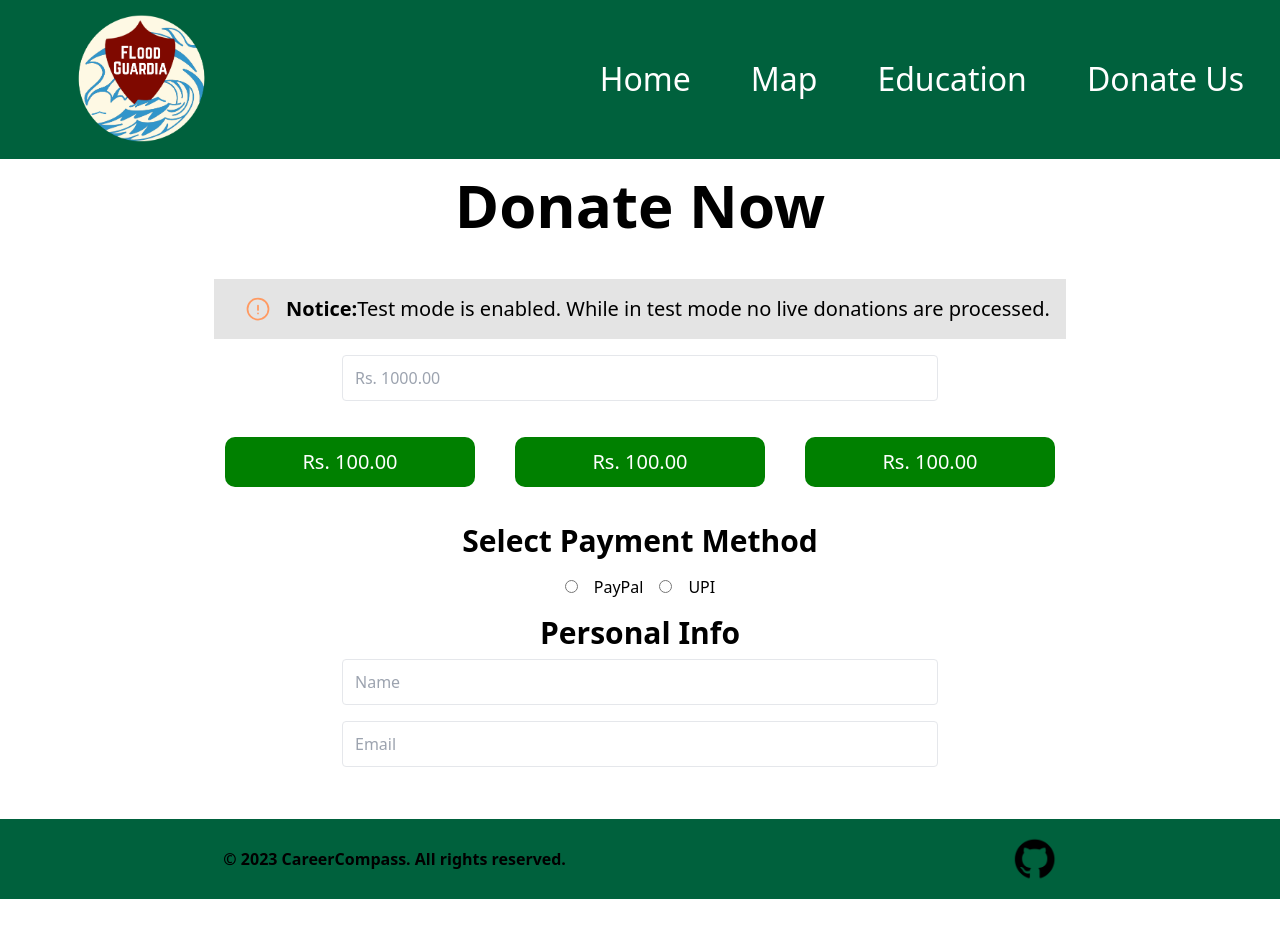
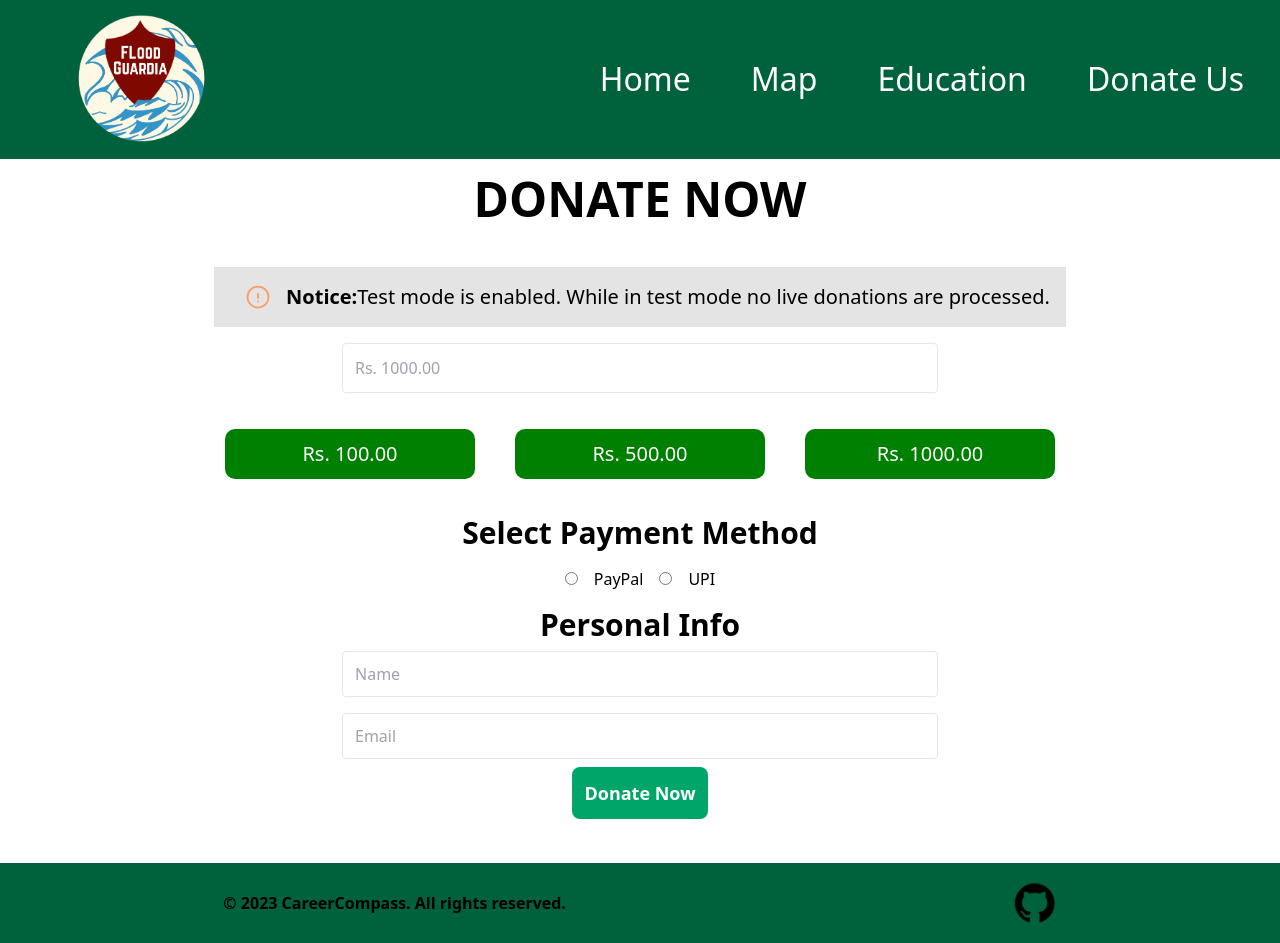
Before and after one commit to PekaVengers/FloodGuardia, a React (Vite) app in the folder client/: page /donate in a window 1280 px wide. Before the commit the page ends 899 px from the top, so only its background shows below. Built offline with nearby package versions, Linux system fonts and the light colour scheme.

Commit message:
Added Donate now button

```diff
--- a/client/src/pages/Donate.jsx
+++ b/client/src/pages/Donate.jsx
@@ -1,7 +1,7 @@
 export default function Donate() {
   return (
     <div>
-      <h1 className="text-center text-6xl font-semibold p-4">Donate Now</h1>
+      <h1 className="text-center text-5xl font-semibold p-4">DONATE NOW</h1>
       <div className="flex justify-start flex-col p-7">
         <div className="flex justify-center">
           <p className="bg-[#E4E4E4] p-4 w-fit flex text-xl">
@@ -24,12 +24,12 @@ export default function Donate() {
           </p>
         </div>
         <div className="p-4 flex justify-center">
-          <input name="val1" className="border rounded md:w-1/2 w-full py-3 px-3 text-gray-700 leading-tight  focus:outline-none focus:shadow-outline" id="username" type="text" placeholder="Rs. 1000.00" value=""/>
+          <input className="border rounded md:w-1/2 w-full py-3 px-3 text-gray-700 focus:outline-none focus:shadow-outline" type="text" placeholder="Rs. 1000.00"/>
         </div>
         <div className="flex justify-center">
           <button type="submit" style={{ backgroundColor: 'green', color: 'white', borderRadius: '10px', fontSize: '20px', margin: '20px',padding:10,width:250 }}>Rs. 100.00</button>
-          <button type="submit" style={{ backgroundColor: 'green', color: 'white', borderRadius: '10px', fontSize: '20px', margin: '20px',padding:10,width:250 }}>Rs. 100.00</button>
-          <button type="submit" style={{ backgroundColor: 'green', color: 'white', borderRadius: '10px', fontSize: '20px', margin: '20px',padding:10,width:250 }}>Rs. 100.00</button>
+          <button type="submit" style={{ backgroundColor: 'green', color: 'white', borderRadius: '10px', fontSize: '20px', margin: '20px',padding:10,width:250 }}>Rs. 500.00</button>
+          <button type="submit" style={{ backgroundColor: 'green', color: 'white', borderRadius: '10px', fontSize: '20px', margin: '20px',padding:10,width:250 }}>Rs. 1000.00</button>
         </div>
         <h4 className="text-center text-3xl font-semibold p-4">Select Payment Method</h4>
         <div className="flex justify-center">
@@ -43,8 +43,9 @@ export default function Donate() {
 
         <div className="p-4 flex items-center flex-col">
           <h4 className="text-center text-3xl font-semibold">Personal Info</h4>
-          <input name="val1" className="border m-2 rounded md:w-1/2 w-full py-3 px-3 text-gray-700 leading-tight  focus:outline-none focus:shadow-outline" id="name" type="text" placeholder="Name" value=""/>
-          <input name="val1" className="border m-2 rounded md:w-1/2 w-full py-3 px-3 text-gray-700 leading-tight  focus:outline-none focus:shadow-outline" id="email" type="email" placeholder="Email" value=""/>
+          <input className="border m-2 rounded md:w-1/2 w-full py-3 px-3 text-gray-700 leading-tight  focus:outline-none focus:shadow-outline" id="name" type="text" placeholder="Name"/>
+          <input className="border m-2 rounded md:w-1/2 w-full py-3 px-3 text-gray-700 leading-tight  focus:outline-none focus:shadow-outline" id="email" type="email" placeholder="Email"/>
+          <button className='text-center text-lg bg-[#00A669] p-3 font-bold rounded-lg text-white'>Donate Now</button>
         </div>
       </div>
     </div>
```
